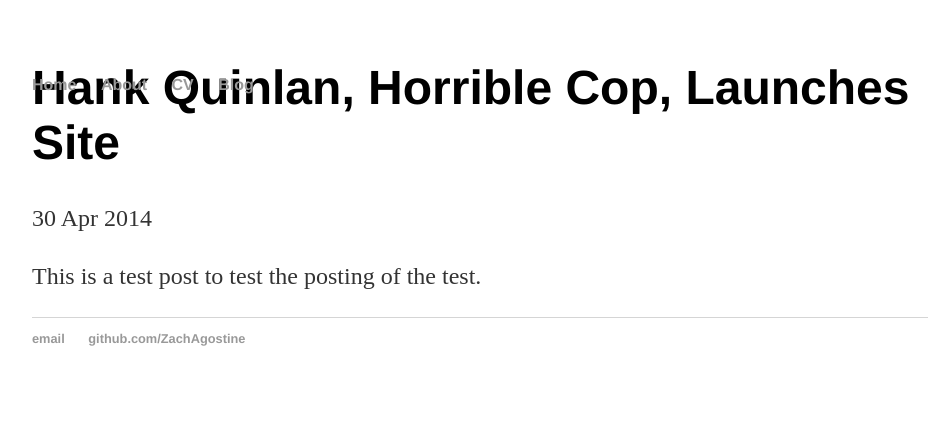
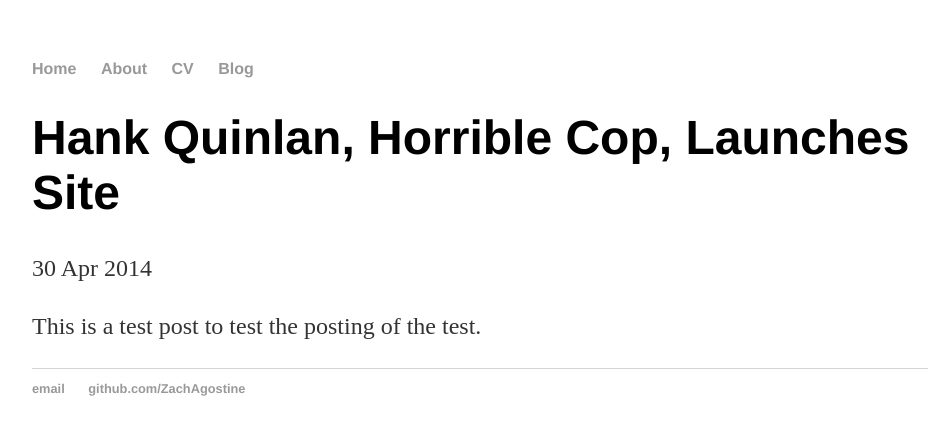
Before and after one commit to ZachAgostine/ZachAgostine.github.io, a Jekyll site: the page built from _posts/2017-02-21-test-test.md, in a window 1280 px wide. Shown: the top 435 px of the page, without its empty margins (160-1099 px from the left). Built offline with Jekyll 4.4.1, drawn with Linux system fonts in a browser that asks for light colours.

Commit message:
Update main.css

```diff
--- a/css/main.css
+++ b/css/main.css
@@ -1,11 +1,11 @@
-img {
+img.cover {
     background-size: cover;
     background-attachment: fixed;
     position: relative;
     width: 100%;
 }
 
-ul {
+ul.navigation {
     background-color: (0, 0, 0, 0.5);
     position: fixed;
     text-align: center;
```
